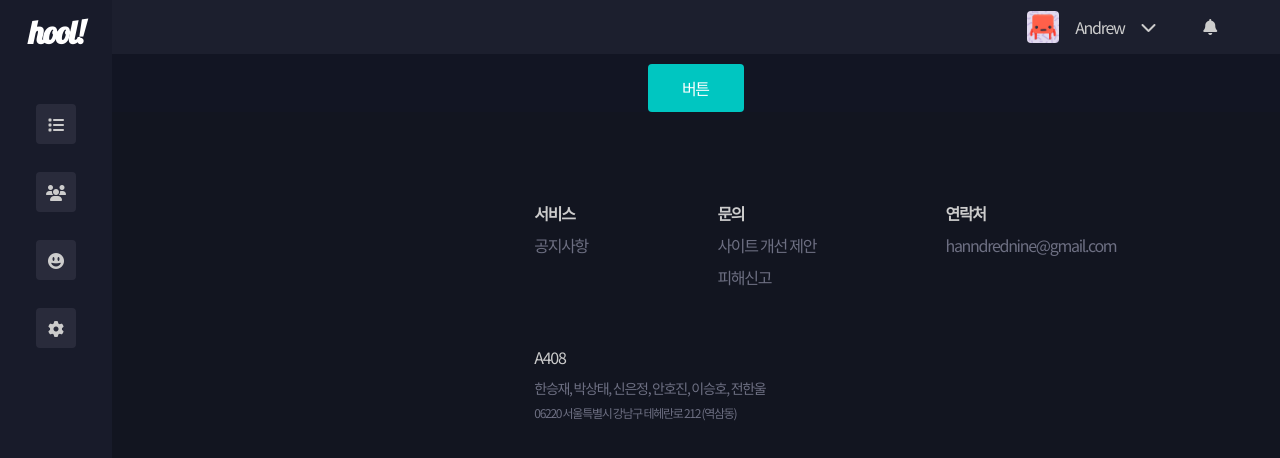
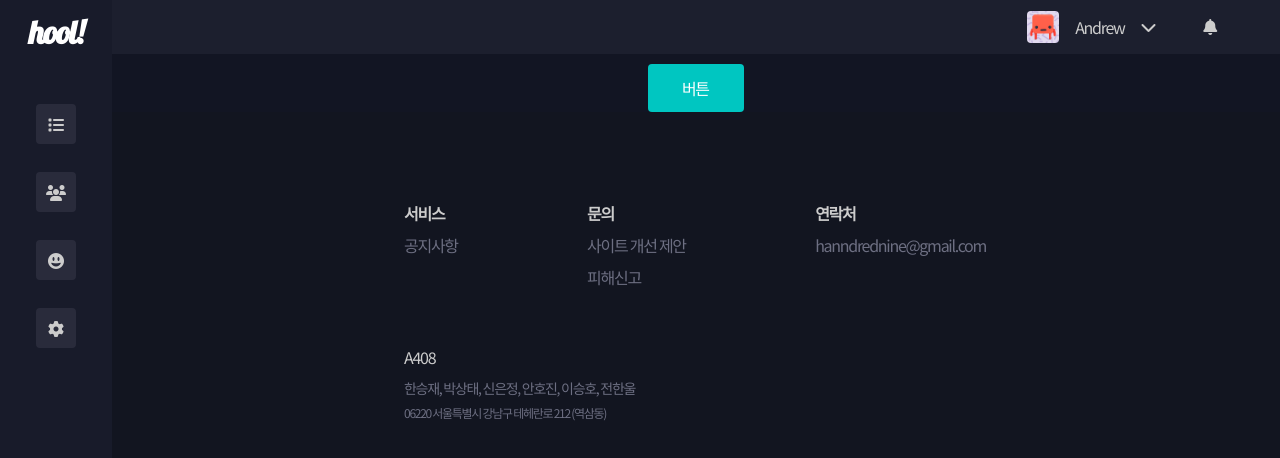
Before and after one commit to heptris/hool, a React (Vite) app in the folder frontend/: page / in a window 1280 px wide. Shown: the top 458 px of the page. Built offline with nearby package versions, Linux system fonts and the light colour scheme.

Commit message:
:lipstick: [DESIGN] Footer 위치 조정

```diff
--- a/frontend/src/components/layouts/Footer.tsx
+++ b/frontend/src/components/layouts/Footer.tsx
@@ -38,12 +38,13 @@ const Footer = () => {
 };
 
 const FooterBox = styled.footer`
-  width: 100%;
+  width: 75%;
   height: 50vh;
   background-color: #121520;
   display: flex;
-  justify-content: center;
+  justify-content: start;
   align-items: center;
+  padding-left: 25%;
 `;
 
 const FooterContent = styled.div`
```
